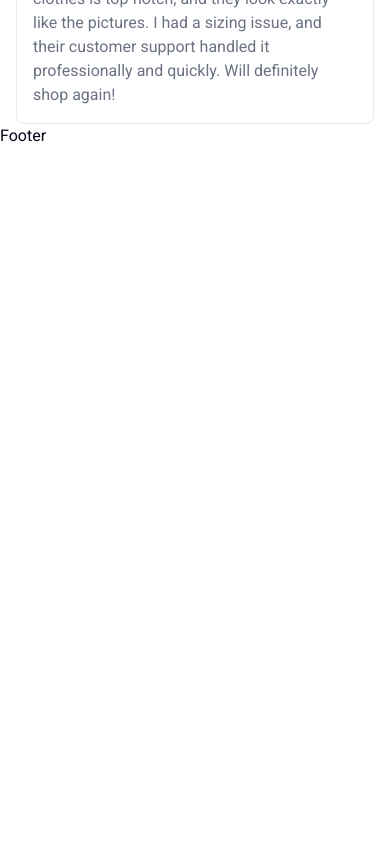
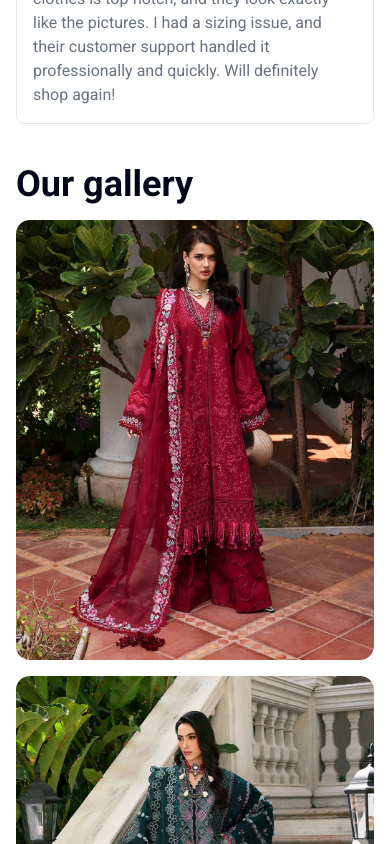
Before and after one commit to Mh-Monzil/Ecommerce_Arisha_Treasures, a Next.js app: page / in a window 390 px wide. Shown: the part 7320-8164 px from the top of the page. Before the commit the page ends 7468 px from the top, so only its background shows below. Built offline with nearby package versions, Linux system fonts and the light colour scheme.

Commit message:
add: our gallery

```diff
--- a/src/app/(with-navbar)/page.tsx
+++ b/src/app/(with-navbar)/page.tsx
@@ -1,5 +1,6 @@
 import Banner from "@/components/Banner";
 import NewArrivals from "@/components/NewArrivals";
+import OurGallery from "@/components/OurGallery";
 import ProductsMarquee from "@/components/ProductsMarquee";
 import Container from "@/components/shared/Container";
 import Testimonial from "@/components/Testimonial";
@@ -16,6 +17,7 @@ export default function Home() {
         <NewArrivals />
         <TopSelling />
         <Testimonial />
+        <OurGallery />
       </Container>
     </div>
   );
--- /dev/null
+++ b/src/components/OurGallery.tsx
@@ -0,0 +1,35 @@
+import React from "react";
+import arrival1 from "@/assets/new_arrivals/new-arrival1.jpeg";
+import arrival2 from "@/assets/new_arrivals/new-arrival2.jpeg";
+import arrival3 from "@/assets/new_arrivals/new-arrival3.jpeg";
+import topSelling1 from "@/assets/top_selling/top-selling1.jpg";
+import topSelling2 from "@/assets/top_selling/top-selling2.jpg";
+import Image from "next/image";
+
+const images = [arrival1, arrival2, arrival3, topSelling1, topSelling2];
+
+const OurGallery = () => {
+  return (
+    <div className="py-10 lg:py-20 px-4">
+      <h2 className="text-4xl lg:text-5xl font-bold">Our gallery</h2>
+      <div className="max-h-[600px] grid grid-cols-1 lg:grid-cols-4 gap-4 mt-4">
+        {images.map((image, index) => (
+          <div
+            key={index}
+            className={`${index === 0 ? "lg:col-span-2 lg:row-span-2" : ""}`}
+          >
+            <Image
+              src={image}
+              alt={`Image ${index + 1}`}
+              className={`w-full ${
+                index === 0 ? "max-h-[615px]" : "max-h-[300px]"
+              } object-cover object-top rounded-xl`}
+            />
+          </div>
+        ))}
+      </div>
+    </div>
+  );
+};
+
+export default OurGallery;
```
Also changed, not shown: src/components/LatestOffers.tsx (added).
